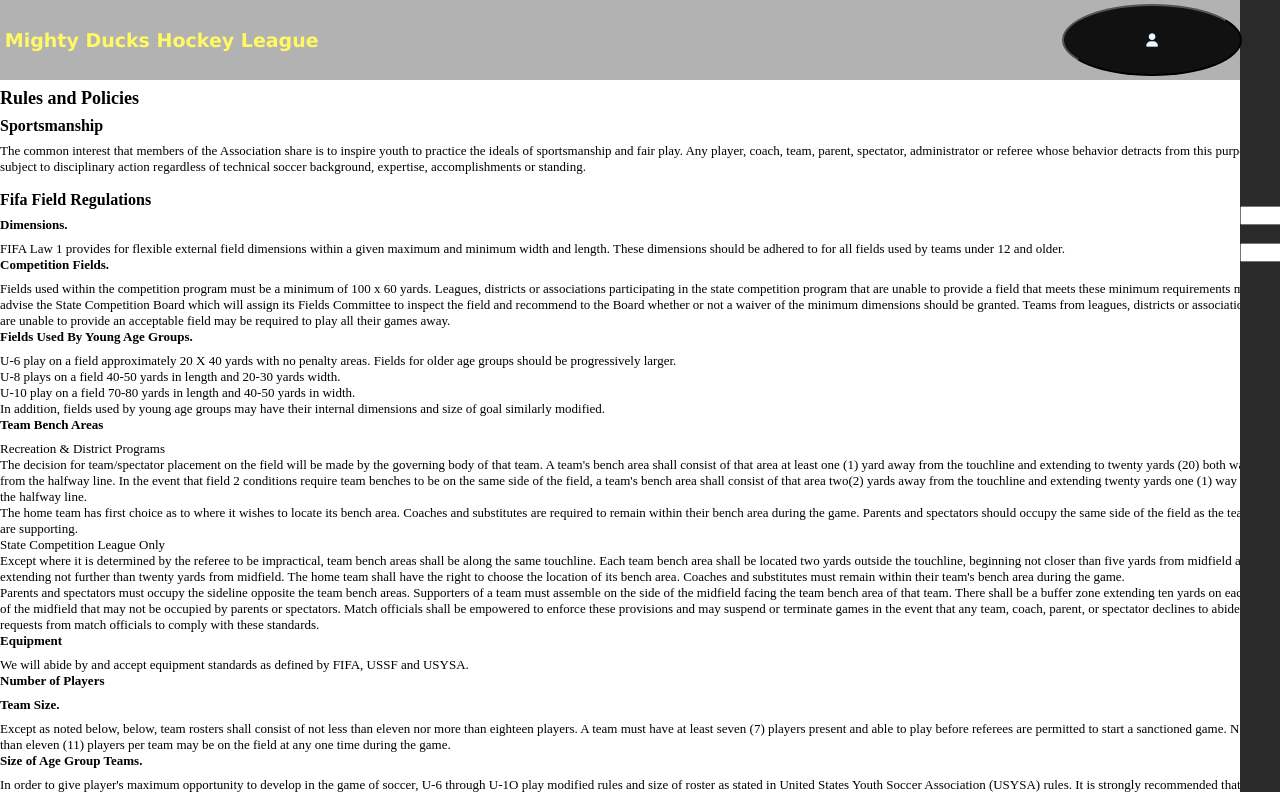
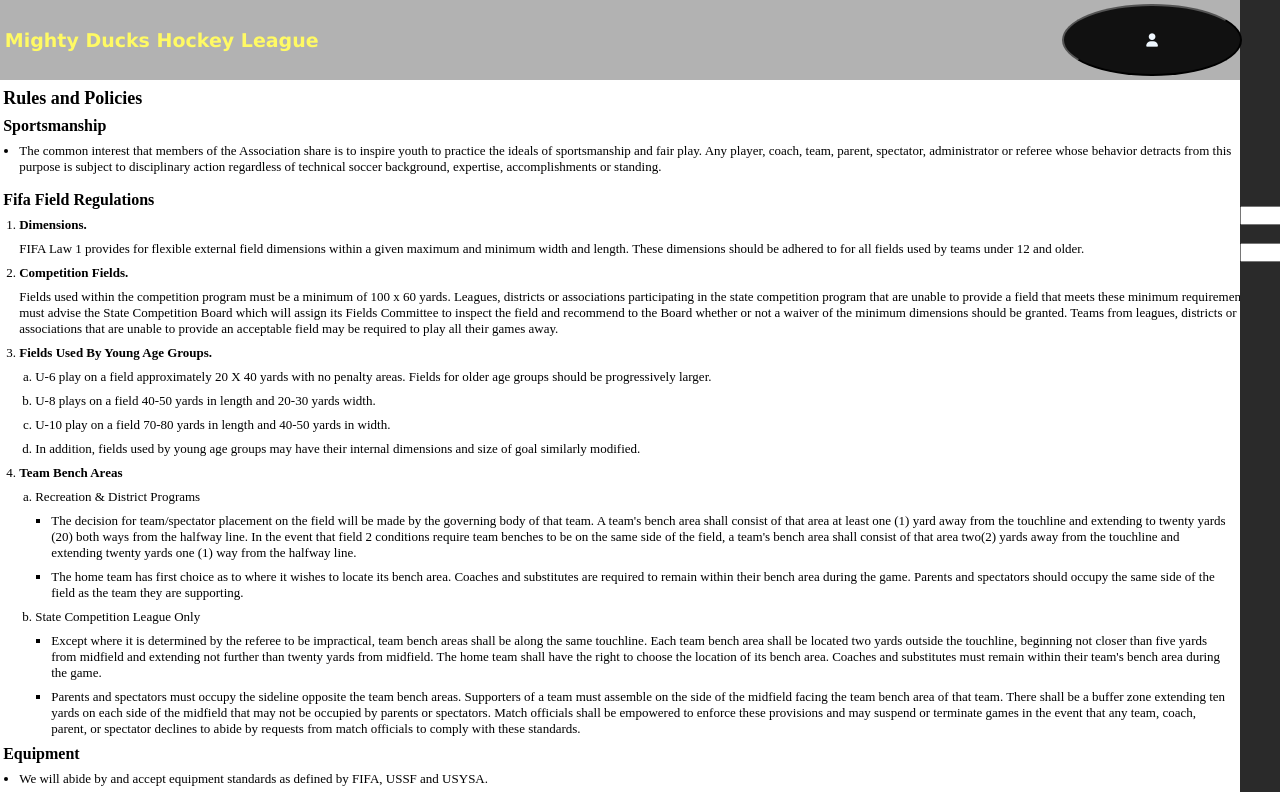
Before and after one commit to BenTrip98/Mobile-app, a plain HTML site: page rules.html in a window 1280 px wide. Shown: the top 792 px of the page. Drawn offline with Linux system fonts and the light colour scheme.

Commit message:
rules maquetada, implementar acordeones

```diff
--- a/rules.html
+++ b/rules.html
@@ -35,7 +35,7 @@
             </div>
         </div>
     </header>
-    <main>
+    <main id="rules_main">
         <h2 class="rules_h2">Rules and Policies</h2>
         <div id="rules_div_container">
             <h3 class="Sportmanship_rule-h3">Sportsmanship</h3>
--- a/style.css
+++ b/style.css
@@ -275,6 +275,9 @@ table th,td{
 }
 
 /* RULES HTML */
+#rules_main{
+    margin: 0 .2rem;
+}
 .rules_h2{
     font-size: large;
     margin-top: .5rem;
@@ -287,10 +290,14 @@ table th,td{
     font-size: small;
     margin-bottom: .5rem;
 }
-
+#rules_div_container ul,ol{
+     margin:0 1rem;
+}
 #rules_div_container li{
     font-size:small;
+    margin: .5rem 0;
 }
+
 #rules_div_container .Sportmanship_rule-h3{
     font-size: medium;
 
@@ -299,3 +306,7 @@ table th,td{
     margin-top: 1rem;
     font-size: medium;
 }
+
+#rules_div_container .important-h3{
+    font-size: medium;
+}
```
